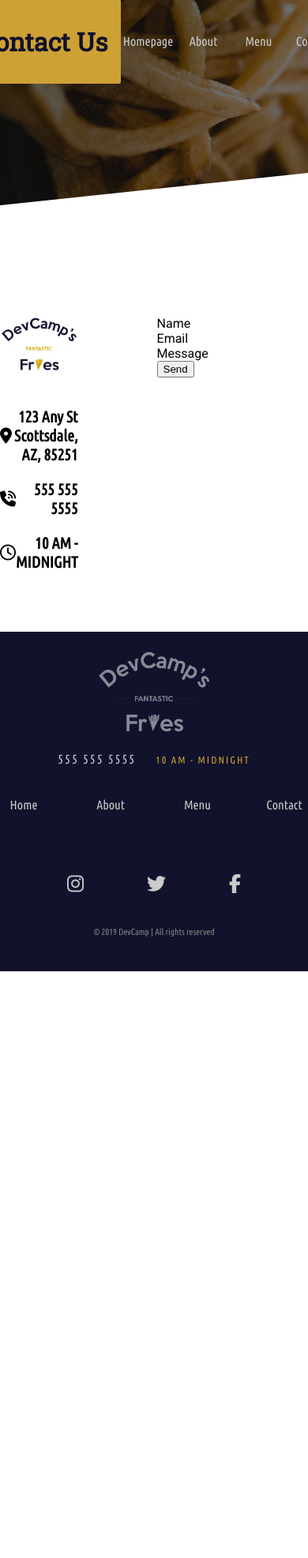
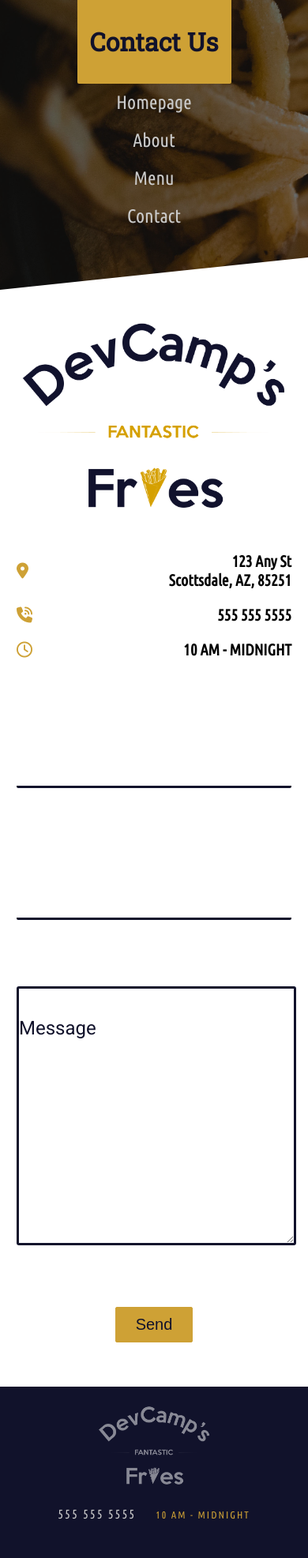
Before and after one commit to sshr0053/Devcamp-Restaraunt, a plain HTML site: page contact.html in a window 390 px wide. Shown: the top 1973 px of the page at 79% size. Before the commit the page ends 1230 px from the top, so only its background shows below. Drawn offline with Linux system fonts and the light colour scheme.

Commit message:
finished project

```diff
--- a/contact.html
+++ b/contact.html
@@ -17,6 +17,9 @@
     <link rel="stylesheet" href="styles/page-container.css">
     <link rel="stylesheet" href="styles/helpers.css">
     <link rel="stylesheet" href="styles/contact.css">
+    <link rel="stylesheet" href="styles/form.css">
+    <link rel="stylesheet" href="styles/buttons.css">
+    <link rel="stylesheet" href="styles/media-queries.css">
 
 </head>
 <body>
@@ -84,16 +87,21 @@
 
         <div class="form">
           <div class="form-group">
-            Name
+            <input type="text" id="fullName" placeholder="Your Name">
+            <label for="fullName">Your Name</label>
           </div>
           <div class="form-group">
-            Email
+            <input type="email" id="email" placeholder="Your Email">
+            <label for="email">Your Email</label>
           </div>
           <div class="form-group">
-            Message
+              <textarea name="message" id="message" placeholder="Message"></textarea>
+            <label for="message">Message</label>
           </div>
-          <div class="centered-btn-wrapper">
-            <button type="submit">Send</button>
+
+          <div class="spacer10"></div>
+          <div class="center-btn-wrapper">
+            <button type="submit" class="btn">Send</button>
           </div>
       </div>
       </div>
--- /dev/null
+++ b/styles/buttons.css
@@ -0,0 +1,19 @@
+.btn {
+    background-color: #cea135;
+    color: #11122b;
+    font-size: 1.25rem;
+    padding: 10px 25px;
+    border: 1px solid #cea135;
+    border-radius: 2px;
+    outline: none;
+    transition: 0.3s
+}
+
+.btn:active {
+    box-shadow: 5px 5px 30px rgba(0, 0, 0, 0.4);
+}
+
+.center-btn-wrapper {
+    display: flex;
+    justify-content: center;
+}
--- a/styles/contact.css
+++ b/styles/contact.css
@@ -21,3 +21,7 @@
     font-size: 1.25em;
     align-items: center;
 }
+
+.company-metadata-sidebar-wrapper > .company-details-wrapper i {
+    color: #cea135;
+}
--- a/styles/footer.css
+++ b/styles/footer.css
@@ -6,7 +6,7 @@
     justify-content: center;
     align-items: center;
     flex-direction: column;
-    height: 430px;
+    height: 440px;
     margin-top: -4px;
 }
 
--- /dev/null
+++ b/styles/form.css
@@ -0,0 +1,69 @@
+
+.form > .form-group {
+    margin-top: 30px;
+    margin-bottom: 30px;
+}
+
+.form input {
+    font-size: 1.5rem;
+    font-family: inherit;
+    color: inherit;
+    padding: 1.5rem 2rem;
+    border-radius: 2px;
+    border: none;
+    border-bottom: 3px solid #11122b;
+    width: 100%;
+    display: block;
+    transition: all 0.3s;
+}
+
+.form input:focus {
+    outline: none;
+    box-shadow: 0 1rem 2rem rgba(0, 0, 0, 0.1);
+    border-bottom: 3px solid #cea135;
+}
+
+.form textarea {
+    margin-top: 20px;
+    width: 100%;
+    height: 250px;
+    border-radius: 3px;
+    border: 3px solid #11122b;
+    font-size: 1.5rem;
+    font-family: inherit;
+    color: inherit;
+    padding: 1.5rem 2rem;
+    transition: all 0.3s;
+}
+
+.form textarea:focus {
+    outline: none;
+    box-shadow: 0 2rem 2rem rgba(0, 0, 0, 0.1);
+    border: 3px solid #cea135;
+}
+
+.form input::-webkit-input-placeholder, .form textarea::-webkit-input-placeholder {
+    color: #11122b;
+}
+
+.form input::-webkit-input-placeholder, .form textarea:focus::-webkit-input-placeholder {
+    color: transparent;
+}
+
+.form label {
+    font-size: 1.2rem;
+    font-weight: 700;
+    margin-left: 2rem;
+    margin-top: 0.7rem;
+    display: block;
+    transition: all 0.3s;
+    color: #cea135;
+    visibility: hidden;
+    opacity: 0;
+}
+
+.form input:focus + label, .form textarea:focus + label{
+    opacity: 1;
+    visibility: visible;
+    transform: translateY(1rem);
+}
--- a/styles/helpers.css
+++ b/styles/helpers.css
@@ -1,5 +1,10 @@
 .spacer60 {
     height: 60px;
+    width: 100%;
+}
+
+.spacer10 {
+    height: 10px;
     width: 100%;
 }
 
--- /dev/null
+++ b/styles/media-queries.css
@@ -0,0 +1,95 @@
+@media (max-width: 615px) {
+    .navigation-wrapper {
+        flex-direction: column;
+        height: 100%
+    }
+
+    .navigation-wrapper > .left-column {
+        order: 2;
+        margin-top: 10px;
+        margin-bottom: 15px;
+    }
+
+    .navigation-wrapper > .center-column {
+        order: 1;
+        width: 100%;
+    }
+
+    .navigation-wrapper > .right-column {
+        order: 3;
+        margin-top: 15px;
+    }
+
+    .links-wrapper {
+        flex-direction: column;
+        margin-bottom: 20px;
+    }
+
+    .links-wrapper > .nav-link {
+        margin-top: 10px;
+        margin-bottom: 10px;
+        font-size: 1.5em;
+        width: 100%;
+    }
+
+    .hero-section {
+        padding: 50px 10px;
+    }
+
+    .features-section {
+        height: 100%;
+    }
+
+    .features-section > .columns-wrapper{
+        width: 100%;
+        flex-direction: column;
+    }
+
+    .footer {
+        height: 100%;
+    }
+
+    .skewed-header > .skewed-header-wrapper > .skewed-header-content {
+        flex-direction: column;
+    }
+
+    .skewed-header > .header-bg {
+        background-size: 550px;
+    }
+
+    .content-wrapper > #chef {
+        margin: 0px 0px 25px 0px !important;
+        width: 100% !important;
+    }
+
+    .page-container {
+        padding-left: 21px;
+        padding-right: 21px;
+    }
+
+    .square {
+        grid-template-columns: 1fr !important
+    }
+
+    .square > .square-text-wrapper {
+        order: 1;
+    }
+
+    .square > .img-wrapper {
+        order: 2;
+    }
+
+    .contact-grid-wrapper {
+        width: 100%;
+        grid-template-columns: 1fr;
+        grid-gap: 10px;
+    }
+
+    .form input{
+        padding: 1.5em 0rem;
+    }
+
+    .form textarea {
+        padding: 1.5em 0rem;
+    }
+}
```
Also changed, not shown: about.html (+1 -0 lines), index.html (+2 -0 lines), menu.html (+1 -0 lines).
